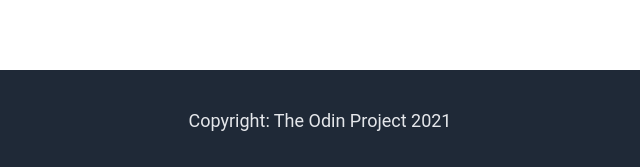
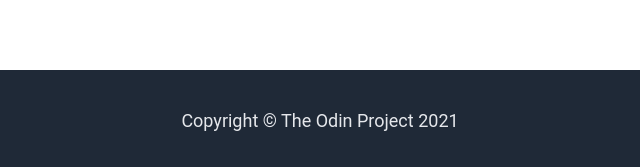
Before and after one commit to aaron-sisk/landing-page, a plain HTML site: page index.html in a window 1280 px wide. Shown: the part 1530-1697 px from the top of the page, 320-960 px from the left. Drawn offline with Linux system fonts and the light colour scheme.

Commit message:
fix: copyright symbol and css cleanup

```diff
--- a/css/style.css
+++ b/css/style.css
@@ -1,4 +1,3 @@
-.body,
 body {
     display: flex;
     flex-direction: column;
--- a/index.html
+++ b/index.html
@@ -71,7 +71,7 @@
                 <button class="cta-button">Sign up</button>
             </div>
         </div>
-        <div class="copyright"><p class="copyright">Copyright: The Odin Project 2021</p></div>
+        <div class="copyright"><p class="copyright">Copyright © The Odin Project 2021</p></div>
     </div>
 
 </body>
```
